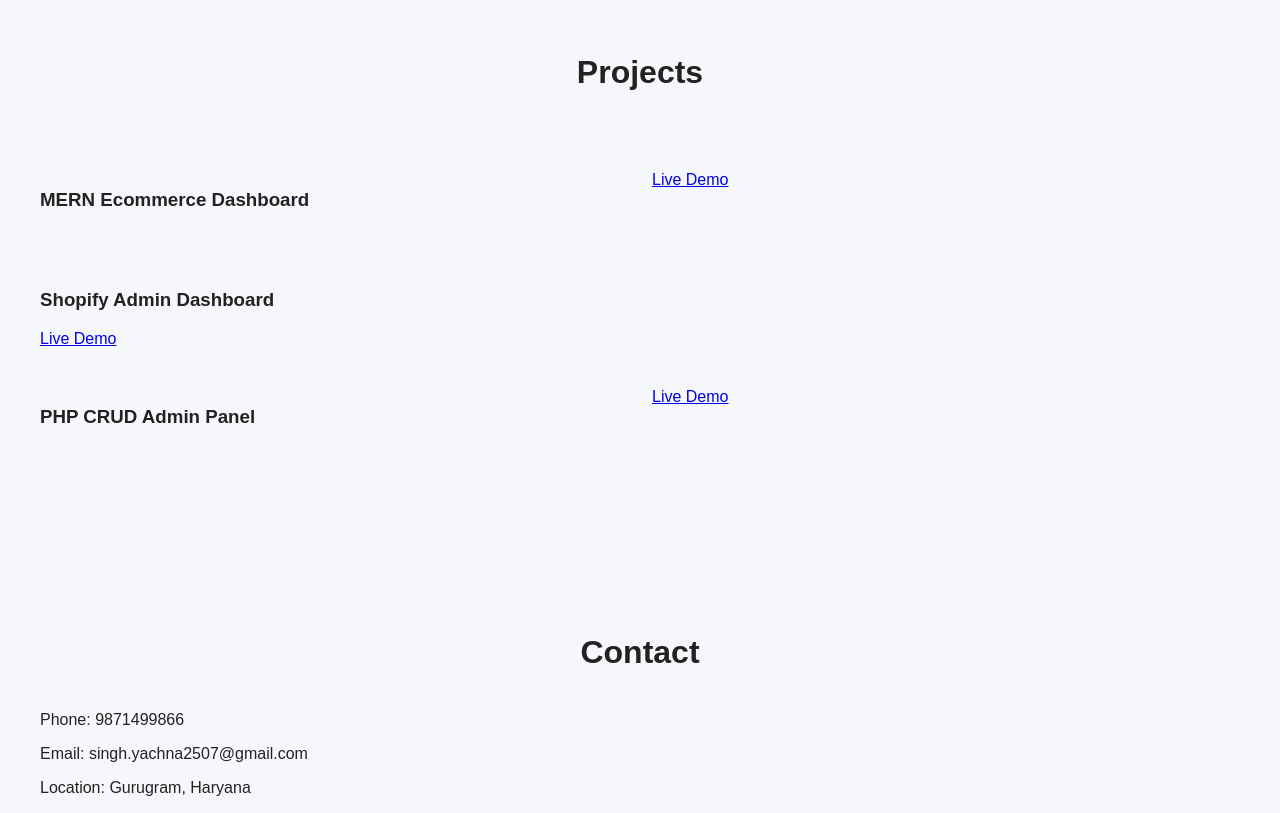
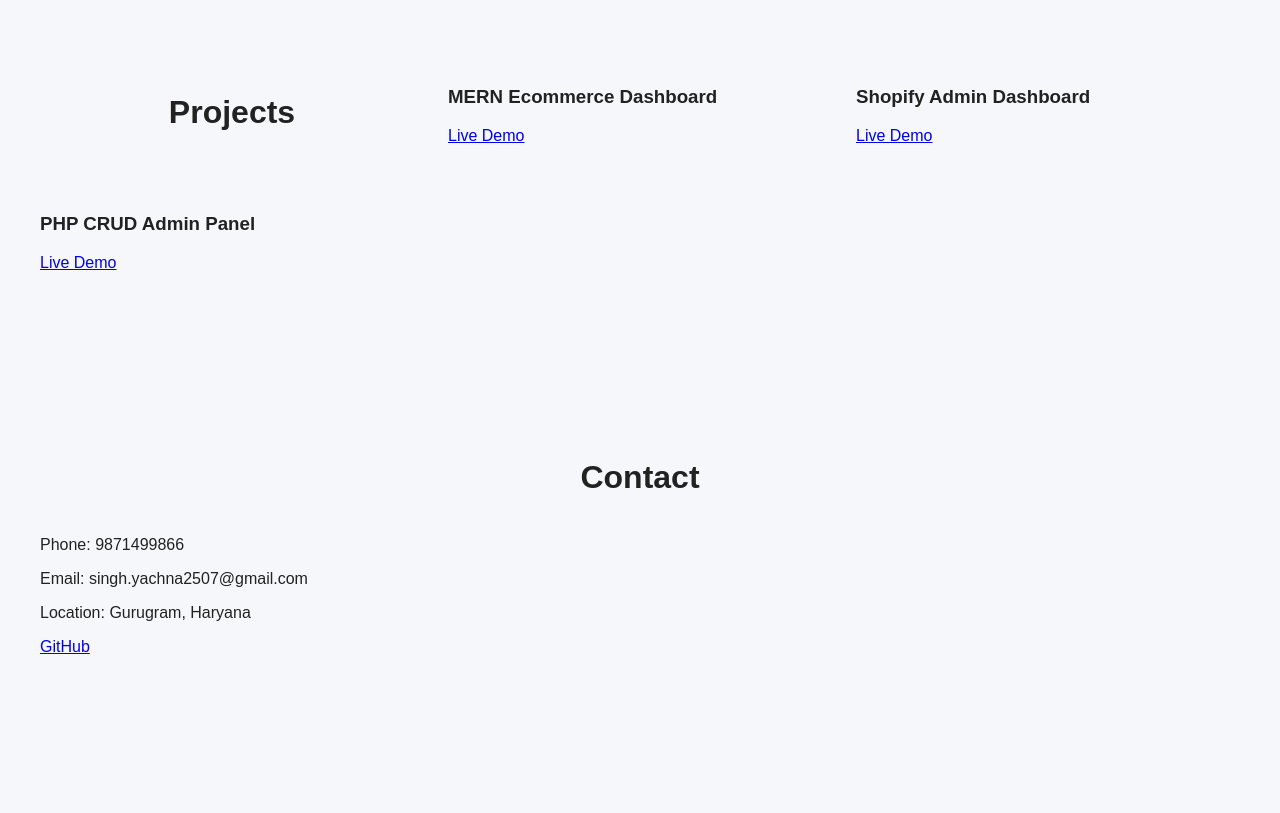
Before and after one commit to yachna2507/portfolio, a React (Create React App) app: page / in a window 1280 px wide. Shown: the part 1465-2278 px from the top of the page. After the commit the page ends 2181 px from the top, so only its background shows below. Built offline with nearby package versions, Linux system fonts and the light colour scheme.

Commit message:
Update Projects.js

```diff
--- a/src/components/Projects.js
+++ b/src/components/Projects.js
@@ -1,8 +1,9 @@
 function Projects() {
     return (
         <section id="projects">
+        <div className="projects-grid">
             <h2>Projects</h2>
-            <div className="projects-grid">
+            <div className="projects-card">
                 <h3>MERN Ecommerce Dashboard</h3>
                 <a
                 href="https://mern-ecommerce-dashboard-tau.vercel.app"
@@ -20,7 +21,7 @@
                     Live Demo
                 </a>
             </div>
-            <div className="projects-grid">
+            <div className="projects-card">
                 <h3>PHP CRUD Admin Panel</h3>
                 <a
                 href="http://yachnacrud.great-site.net/php_crud_project/login.php"
@@ -31,6 +32,7 @@
                     Live Demo
                 </a>
             </div>
+                    </div>
         </section>
     );
 }
```
